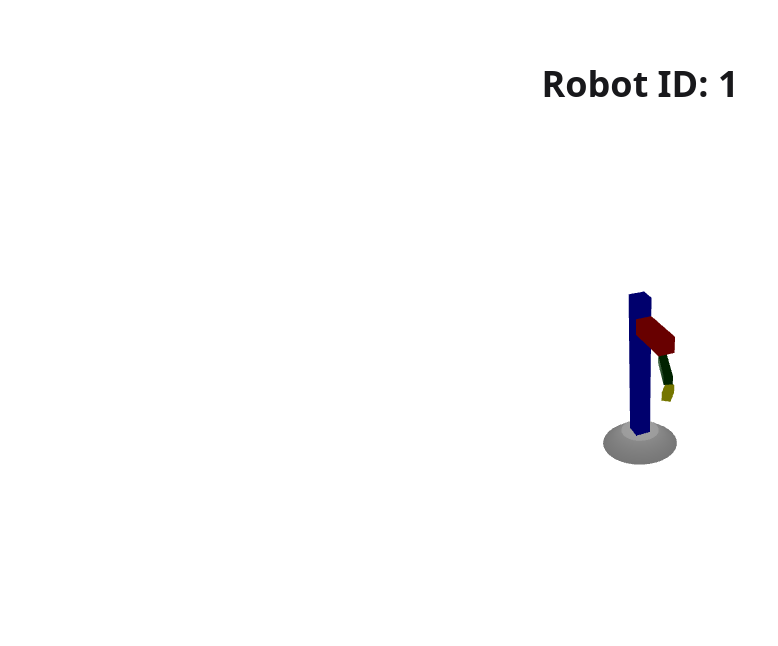
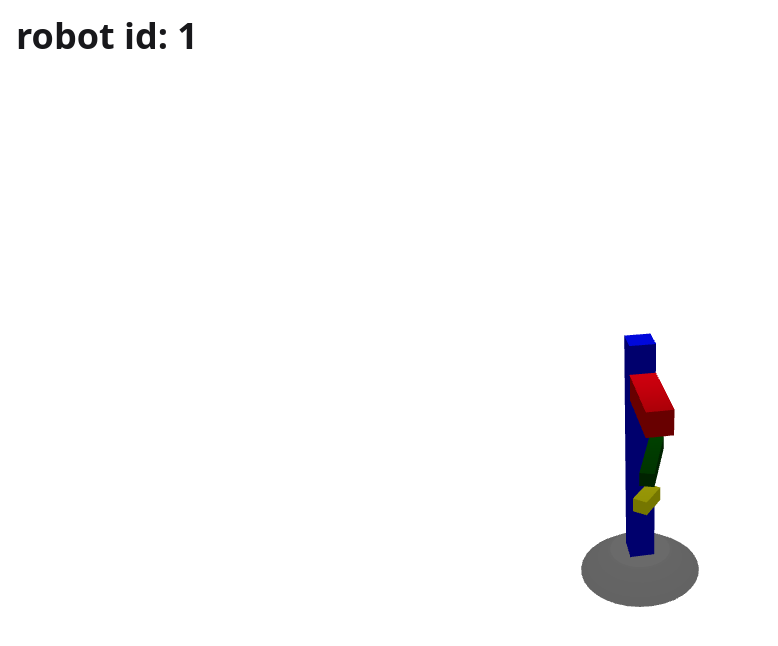
Before and after one commit to syllabix/robotix, a Next.js app in the folder client/: page /robots/1 in a window 1280 px wide. Shown: the top 646 px of the page, without its empty margins (0-778 px from the left). Built offline with nearby package versions, Linux system fonts and the light colour scheme.

Commit message:
chore: minor layout cleanup to robot render page

```diff
--- a/client/app/components/RobotCrane.tsx
+++ b/client/app/components/RobotCrane.tsx
@@ -27,6 +27,7 @@ function CraneModel({ swingDeg, liftMm, elbowDeg, wristDeg, gripperMm, updateSta
             <ambientLight intensity={0.5} />
             <pointLight position={[0, 1.2, 0]} />
 
+            <group position={[0, -1.5, 0]}>
                 {/* Base */}
                 <mesh rotation={[0, swingRads, 0]}>
                     <cylinderGeometry args={[0.25, 0.5, 0.2, 32]} />
@@ -65,6 +66,7 @@ function CraneModel({ swingDeg, liftMm, elbowDeg, wristDeg, gripperMm, updateSta
                         </group>
                     </group>
                 </group>
+            </group>
         </>
     );
 }
@@ -73,7 +75,7 @@ const RobotCrane: FC<RobotCraneProps> = (props) => {
     const { state, updateState } = useCraneState(props);
 
     return (
-        <Canvas camera={{ position: [5, 5, 5], fov: 50 }}>
+        <Canvas camera={{ position: [5, 3, 3], fov: 50 }}>
             <CraneModel {...state} updateState={updateState} />
             <OrbitControls />
         </Canvas>
--- a/client/app/robots/[id]/page.tsx
+++ b/client/app/robots/[id]/page.tsx
@@ -20,12 +20,12 @@ const RobotPage: FC<PageProps> = async ({ params }) => {
     const { id } = await params;
 
     return (
-        <div className="flex flex-col items-center justify-center min-h-screen p-4">
-            <h1 className="text-4xl font-bold mb-8">Robot ID: {id}</h1>
-            <div className="w-full max-w-4x h-[600px]">
+        <>
+            <h2 className="text-4xl font-bold mb-8 fixed p-4">robot id: {id}</h2>
+            <div className="w-full h-screen">
                 <RobotCrane {...initialState} />
             </div>
-        </div>
+        </>
     );
 };
 
```
Lines whose indentation alone changed are shown as unchanged.
